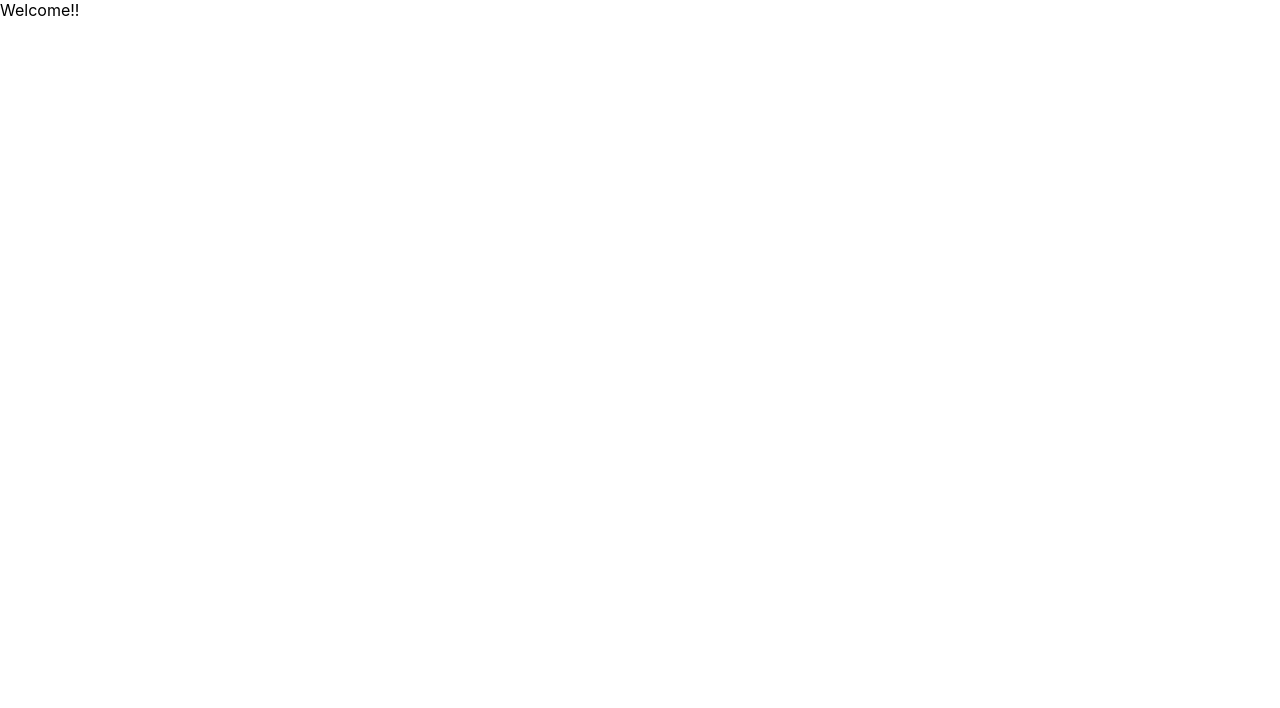
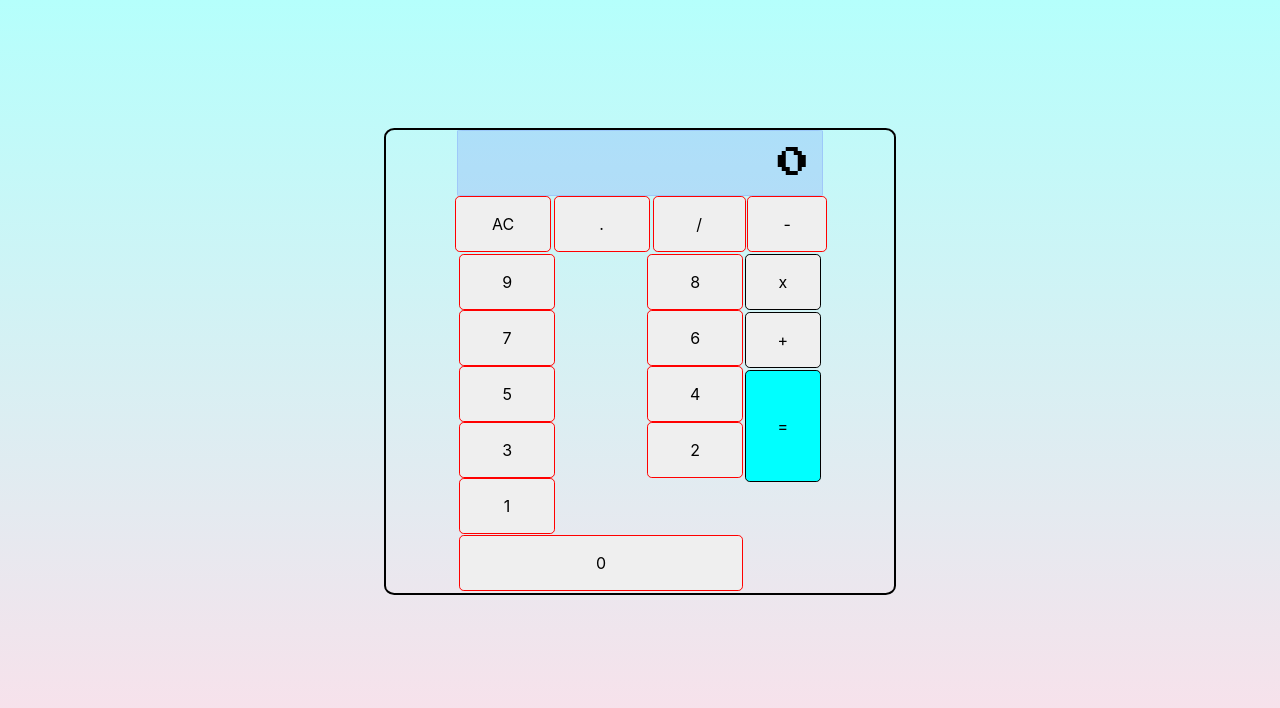
Before and after one commit to tundeiness/Calculator-v2, a React (Create React App) app: page / in a window 1280 px wide. Shown: the top 708 px of the page. Built offline with nearby package versions, Linux system fonts and the light colour scheme.

Commit message:
setup UI

```diff
--- a/src/App.css
+++ b/src/App.css
@@ -36,3 +36,220 @@
     transform: rotate(360deg);
   }
 } */
+
+
+@import url('https://fonts.googleapis.com/css?family=Roboto:700|Press+Start+2P');
+
+*{
+  box-sizing: border-box;
+  margin: 0;
+  padding: 0;
+  border: 0;
+  font-size: 100%;
+  font: inherit;
+  vertical-align: baseline;
+}
+
+#root{
+  background-color: #FFDEE9;
+  background-image: linear-gradient(0deg, #FFDEE9 0%, #B5FFFC 100%);
+   min-height: 100vh;
+   overflow: hidden;
+ }
+
+ .app-wrapper{
+  border: 2px solid black;
+  border-radius: 2%;
+  width: 40%;
+  height: 65%;
+  margin: 8em auto;
+  text-align: center;
+ }
+
+ /* .calculator__display{
+  border: 1px solid rgba(0,0,255, 0.1);
+  border-radius: 1.5%;
+  padding: 1rem 0.75rem;
+  text-align: right;
+  width: 98%;
+  margin-top: 0.9%;
+  margin-left: 1%;
+  margin-right: 1%;
+  font-family: 'Press Start 2P', cursive;
+  font-size: 2rem;
+  background-color: rgba(0,0,255, 0.1);
+ } */
+
+ .calculator_button{
+   margin-top: 1%;
+ }
+
+ .groupOne, .groupTwo, .groupThree, .groupFour, .groupFive{
+  display: flex;
+  flex-direction: row;
+  justify-content: center;
+  align-items: center;
+  margin-top: .1rem;
+ }
+
+.groupFive{
+  margin-bottom: .2rem;
+}
+
+ .tierTwo{
+  height: 4rem;
+  width: 49%;
+  }
+
+ .key--operator, .key--equal{
+  background-color: #FBAB7E;
+  background-image: linear-gradient(315deg, #FBAB7E 0%, #F7CE68 74%);
+  border: 1px solid #FBAB7E;
+ }
+
+ .tierOne, .key--operator, .key--equal{
+  height: 4rem;
+  width: 24.5%;
+  border-radius: 1%;
+  margin-left: .1rem;
+ }
+
+ .tierOne, .tierTwo{
+   background-color: #d9d9d9;
+   background-image: linear-gradient(315deg, #d9d9d9 0%, #f6f2f2 74%);
+   border: 1px solid gray;
+ }
+
+ .tierOne, .tierTwo, .key--operator, .key--equal:hover{
+    cursor: pointer;
+ }
+
+ .tierOne, .tierTwo, .key--operator, .key--equal{
+    font-size: 1rem;
+    font-weight: bolder;
+ }
+
+
+/* FRESH */
+
+
+/* DISPLAY */
+
+.calculator__display{
+  border: 1px solid rgba(0,0,255, 0.1);
+  border-radius: 1.5%;
+  padding: 1rem 0.75rem;
+  text-align: right;
+  width: 72%;
+  /* margin-top: 0.9%;
+  margin-left: 1%;
+  margin-right: 1%; */
+  margin: 0 auto;
+  font-family: 'Press Start 2P', cursive;
+  font-size: 2rem;
+  background-color: rgba(0,0,255, 0.1);
+ }
+
+
+
+/* TOP-PANEL */
+
+.operator-wrapper{
+
+  display: flex;
+  flex-direction: row;
+  justify-content: center;
+}
+
+.operator-wrapper > .operator {
+  border: 1px solid red;
+  width: 5.7rem;
+  height: 3.5rem;
+  border-radius: .3rem;
+}
+
+.operator-wrapper > .all-clear {
+  border: 1px solid red;
+  width: 6rem;
+  height: 3.5rem;
+  border-radius: .3rem;
+  margin-left: .15rem;
+}
+
+.operator-wrapper > .decimal {
+  border: 1px solid red;
+  width: 6rem;
+  height: 3.5rem;
+  border-radius: .3rem;
+  margin-left: .15rem;
+}
+
+.operator-wrapper > #divide {
+  width: 5.8rem;
+  margin-left: .2rem;
+}
+
+.operator-wrapper > #subtract {
+
+  width: 5rem;
+  margin-left: .1rem;
+  margin-bottom: .1rem;
+
+}
+
+
+
+/* BUTTON-PANEL */
+
+
+.panel-wrapper{
+  display: flex;
+  flex-direction: row;
+  justify-content: center;
+}
+
+.num-wrapper{
+  display: flex;
+  flex-direction: row;
+  justify-content: space-between;
+  flex-wrap: wrap;
+  width: 55.9%;
+
+}
+
+
+.other-wrapper{
+  display: flex;
+  flex-direction: column;
+  /* border: 1px solid red; */
+  width: 15%;
+  margin-left: .1rem;
+}
+
+.number{
+  border: 1px solid red;
+  width: 6rem;
+  height: 3.5rem;
+  border-radius: .3rem;
+}
+
+#zero{
+  margin-top: .1rem;
+  margin-bottom: .1rem;
+  width: 100%;
+}
+
+#multiply, #add {
+  height: 3.5rem;
+  border: 1px solid black;
+  margin-bottom: .13rem;
+  border-radius: .3rem;
+}
+
+#equals{
+  height: 7rem;
+  border: 1px solid black;
+  margin-bottom: .1rem;
+  border-radius: .3rem;
+  background-color: aqua;
+}
--- a/src/App.js
+++ b/src/App.js
@@ -1,13 +1,31 @@
+/* eslint-disable react/jsx-filename-extension */
 import React from 'react';
 import './App.css';
+import Bottom from './component/ButtonPanel';
+import Top from './component/OperatorPanel';
+import Display from './component/Display';
 
-function App() {
-  return (
-    <div className="App">
-      <header className="App-header">Welcome!!
-      </header>
-    </div>
-  );
+class App extends React.Component {
+  constructor(props) {
+    super(props);
+    this.state = {
+      childDisplay: '0',
+      operandOne: null,
+      next: false,
+      operator: null,
+    };
+  }
+
+  render() {
+    const { childDisplay } = this.state;
+    return (
+      <div className="app-wrapper">
+        <Display childDisplay={childDisplay} />
+        <Top />
+        <Bottom />
+      </div>
+    );
+  }
 }
 
 export default App;
--- /dev/null
+++ b/src/component/ButtonPanel.js
@@ -0,0 +1,24 @@
+/* eslint-disable react/jsx-filename-extension */
+
+import React from 'react';
+import Digits from '../helper/digits';
+import OperatorY from '../helper/operator';
+
+
+const ButtonPanel = () => {
+  const digitsArr = Digits.map((ele) => (<button type="button" value={ele.value} id={ele.id} className={ele.class}>{ele.name}</button>));
+  const operatorArr = OperatorY.map((ele) => (<button type="button" value={ele.value} id={ele.id} className={ele.class}>{ele.name}</button>));
+  return (
+    <div className="panel-wrapper">
+      <div className="num-wrapper">
+        {digitsArr}
+      </div>
+      <div className="other-wrapper">
+        {operatorArr}
+      </div>
+    </div>
+  );
+};
+
+
+export default ButtonPanel;
--- /dev/null
+++ b/src/component/Display.js
@@ -0,0 +1,29 @@
+/* eslint-disable react/prop-types */
+/* eslint-disable react/jsx-filename-extension */
+import React from 'react';
+// import PropTypes from 'prop-types';
+
+// class Display extends React.Component {
+//   render() {
+//     return (
+//       <div className="calculator__display" id="display">
+//         <p>{this.props.childDisplay}</p>
+//       </div>
+//     );
+//   }
+// }
+
+const Display = (props) => {
+  const { childDisplay } = props;
+  return (
+    <div className="calculator__display" id="display">
+      <p>{childDisplay}</p>
+    </div>
+  );
+};
+
+
+// Display.propTypes = {
+//   childDisplay: PropTypes.string.isRequired,
+// };
+export default Display;
--- /dev/null
+++ b/src/component/OperatorPanel.js
@@ -0,0 +1,16 @@
+/* eslint-disable react/jsx-filename-extension */
+import React from 'react';
+import OperatorX from '../helper/button';
+
+
+const OperatorPanel = () => {
+  const operatorArr = OperatorX.map((ele) => (<button type="button" value={ele.value} id={ele.id} className={ele.class}>{ele.name}</button>));
+  return (
+    <div className="operator-wrapper">
+      {operatorArr}
+    </div>
+  );
+};
+
+
+export default OperatorPanel;
--- /dev/null
+++ b/src/helper/button.js
@@ -0,0 +1,40 @@
+const OperatorX = [
+  {
+    type: 'button',
+    value: 'clear',
+    name: 'AC',
+    id: 'clear',
+    sign: 'AC',
+    class: 'all-clear',
+  },
+  {
+    type: 'button',
+    value: '.',
+    name: '.',
+    id: 'decimal',
+    sign: '.',
+    class: 'decimal',
+  },
+  {
+    type: 'button',
+    value: '/',
+    name: '/',
+    id: 'divide',
+    sign: '÷',
+    class: 'operator',
+  },
+
+  {
+    type: 'button',
+    value: '-',
+    name: '-',
+    id: 'subtract',
+    sign: '-',
+    class: 'operator',
+  },
+
+
+];
+
+
+export default OperatorX;
--- /dev/null
+++ b/src/helper/digits.js
@@ -0,0 +1,74 @@
+
+const Digits = [
+  {
+    value: 9,
+    name: '9',
+    id: 'nine',
+    class: 'number',
+  },
+  {
+    value: 8,
+    name: '8',
+    id: 'eight',
+    class: 'number',
+  },
+  {
+    value: 7,
+    name: '7',
+    id: 'seven',
+    class: 'number',
+  },
+  {
+
+    value: 6,
+    name: '6',
+    id: 'six',
+    class: 'number',
+  },
+  {
+
+    value: 5,
+    name: '5',
+    id: 'five',
+    class: 'number',
+  },
+  {
+
+    value: 4,
+    name: '4',
+    id: 'four',
+    class: 'number',
+  },
+  {
+
+    value: 3,
+    name: '3',
+    id: 'three',
+    class: 'number',
+  },
+  {
+
+    value: 2,
+    name: '2',
+    id: 'two',
+    class: 'number',
+  },
+  {
+
+    value: 1,
+    name: '1',
+    id: 'one',
+    class: 'number',
+  },
+  {
+
+    value: 0,
+    name: '0',
+    id: 'zero',
+    class: 'number',
+  },
+
+];
+
+
+export default Digits;
--- /dev/null
+++ b/src/helper/operator.js
@@ -0,0 +1,33 @@
+const OperatorY = [
+
+  {
+    type: 'button',
+    value: 'x',
+    name: 'x',
+    id: 'multiply',
+    sign: '&times',
+    class: 'operator',
+  },
+
+
+  {
+    type: 'button',
+    value: '+',
+    name: '+',
+    id: 'add',
+    sign: '+',
+    class: 'operator',
+  },
+  {
+    type: 'button',
+    value: '=',
+    name: '=',
+    id: 'equals',
+    sign: '=',
+    class: 'equal',
+  },
+
+];
+
+
+export default OperatorY;
```
Also changed, not shown: package.json (+9 -1 lines), src/component/Button.js (added, +33 -0 lines), .eslintrc.json, 1 other file (tests, documents, lock files or other folders).
